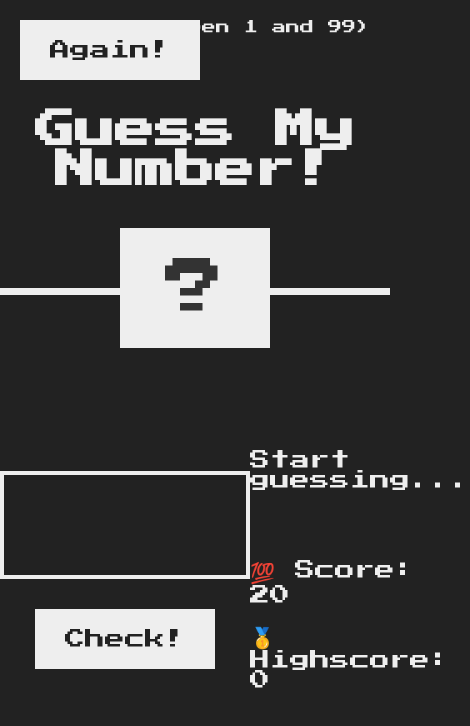
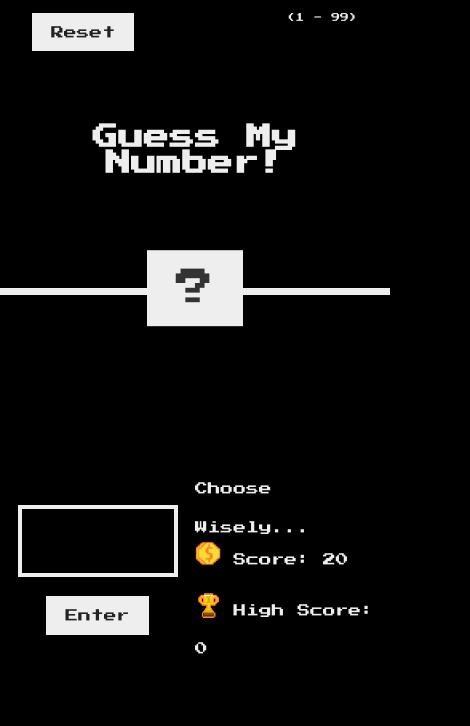
Before and after one commit to athoune88/number_game, a plain HTML site: page index.html in a window 390 px wide. Shown: the whole page, 470 px wide, since content can reach past the window. Drawn offline with Linux system fonts and the light colour scheme.

Commit message:
@media
add the queries file
includes mods of html wording and imgs

```diff
--- a/index.html
+++ b/index.html
@@ -5,25 +5,28 @@
 		<meta name="viewport" content="width=device-width, initial-scale=1.0" />
 		<meta http-equiv="X-UA-Compatible" content="ie=edge" />
 		<link rel="stylesheet" href="resources\css\style.css" />
+		<link rel="stylesheet" href="resources\css\queries.css" />
 		<title>Guess My Number!</title>
 	</head>
 	<body>
 		<header>
 			<h1>Guess My Number!</h1>
-			<p class="between">(Between 1 and 99)</p>
-			<button class="btn again">Again!</button>
+			<p class="between">(1 - 99)</p>
+			<button class="btn again">Reset</button>
 			<div class="number">?</div>
 		</header>
 		<main>
 			<section class="left">
 				<input type="number" class="guess" />
-				<button class="btn check">Check!</button>
+				<button class="btn check">Enter</button>
 			</section>
 			<section class="right">
-				<p class="message">Start guessing...</p>
-				<p class="label-score">💯 Score: <span class="score">20</span></p>
+				<p class="message">Choose Wisely...</p>
+				<img src="resources/images/Coin1.jpg" />
+				<p class="label-score">Score: <span class="score">20</span></p>
+				<img src="resources/images/trophy2.png" />
 				<p class="label-highscore">
-					🥇 Highscore: <span class="highscore">0</span>
+					High Score: <span class="highscore">0</span>
 				</p>
 			</section>
 		</main>
--- /dev/null
+++ b/resources/css/queries.css
@@ -0,0 +1,30 @@
+/*  from big tablet to 1200px: (widths smaller than the 1140px row) */
+@media only screen and (max-width: 1200px) {
+  html {
+    font-size: 50%;
+  }
+}
+
+/*  small tablet to big tablet:from 768 to 1023px */
+@media only screen and (max-width: 1023px) {
+  .between {
+    top: 2rem;
+    right: 5rem;
+  }
+
+  .again {
+    top: 2rem;
+    left: 5rem;
+  }
+}
+
+/*  small phones to small tablets: from 481 to 767px */
+@media only screen and (max-width: 767px) {
+  html {
+    font-size: 40%;
+  }
+}
+
+/** small phones from 0 to 480 px */
+@media only screen and (max-width: 480px) {
+}
--- a/resources/css/style.css
+++ b/resources/css/style.css
@@ -14,7 +14,7 @@ html {
 body {
   font-family: 'Press Start 2P', sans-serif;
   color: #eee;
-  background-color: #222;
+  background-color: black;
   /* background-color: #60b347; */
 }
 
@@ -43,9 +43,18 @@ main {
 .right {
   width: 52rem;
   font-size: 2rem;
+  line-height: 6rem;
+}
+
+.right img {
+  height: 4rem;
+  width: 4rem;
+  float: left /* added */;
+  margin-right: 2rem;
 }
 
 /* ELEMENTS STYLE */
+
 h1 {
   font-size: 4rem;
   text-align: center;
@@ -72,14 +81,14 @@ h1 {
 .between {
   font-size: 1.4rem;
   position: absolute;
-  top: 2rem;
-  right: 2rem;
+  top: 7rem;
+  right: 15rem;
 }
 
 .again {
   position: absolute;
-  top: 2rem;
-  left: 2rem;
+  top: 7rem;
+  left: 15rem;
 }
 
 .guess {
```
Also changed, not shown: resources/images/Coin1.jpg (added), resources/images/trophy.png (added), resources/images/trophy2.png (added).
